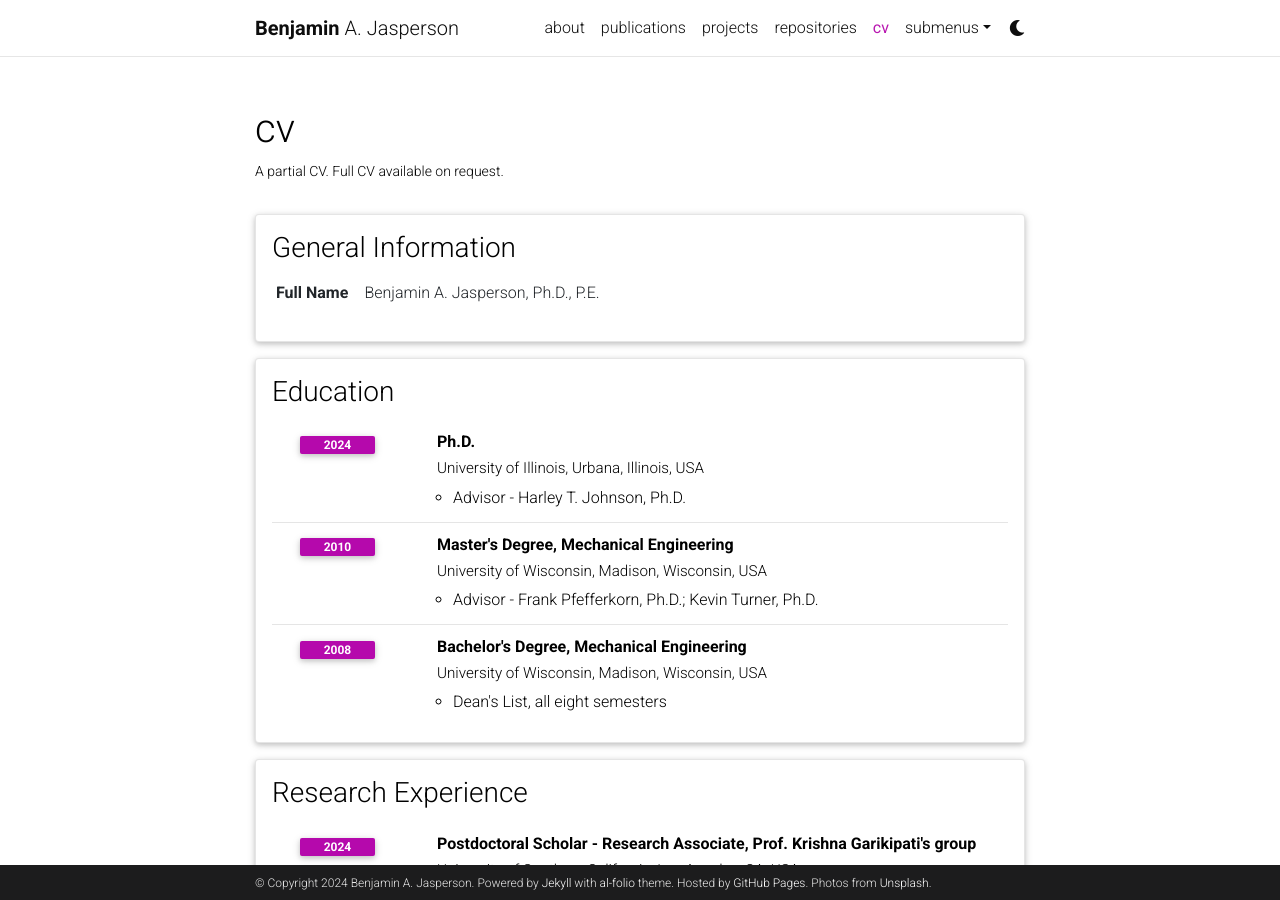
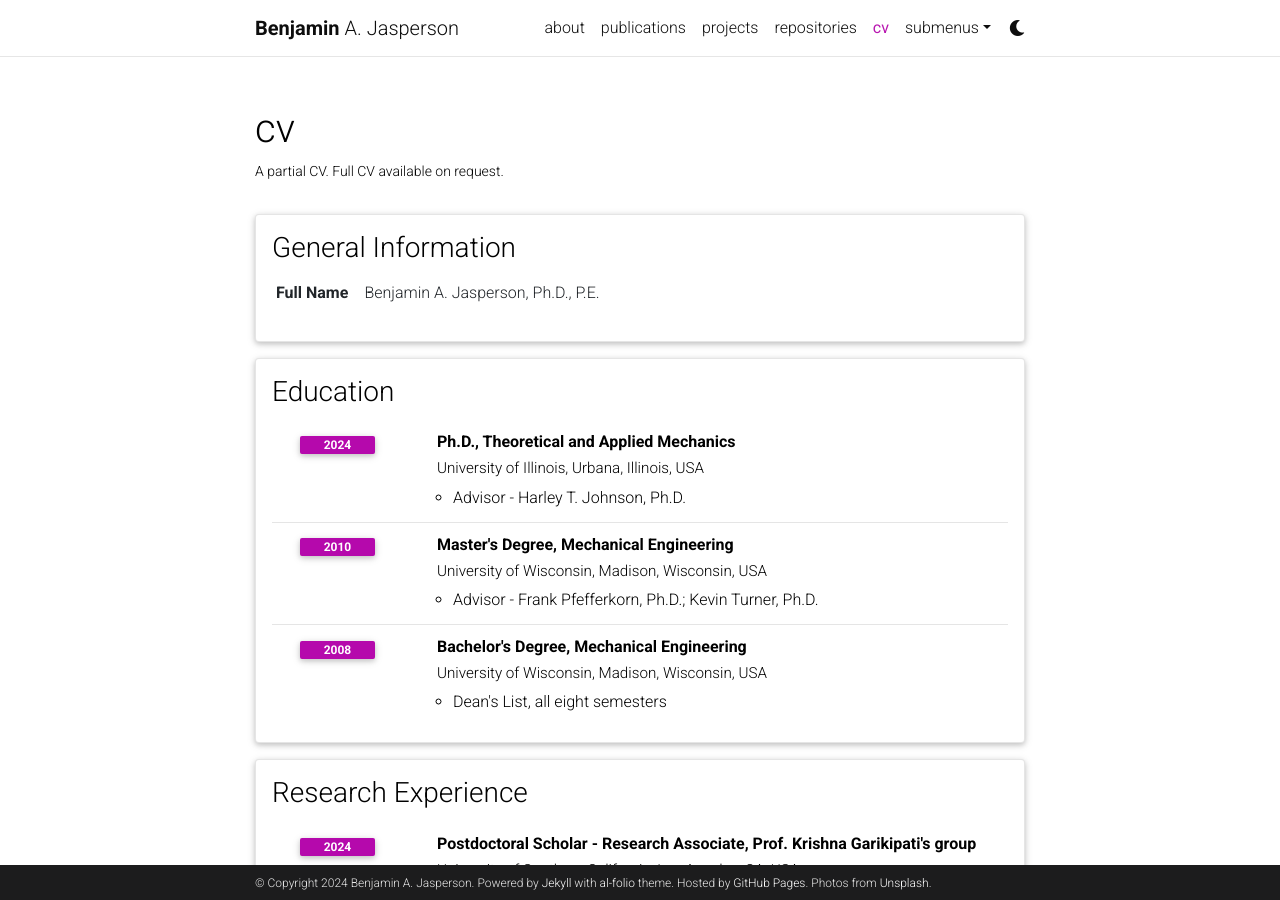
Before and after one commit to bjasperson/bjasperson.github.io, a Jekyll site: the page built from _pages/cv.md, in a window 1280 px wide and 900 px high. Built offline with Jekyll 4.4.1, drawn with Linux system fonts in a browser that asks for light colours; comment, search, counter and statistics services are not loaded; a style sheet for code colours, icons or effects is not loaded.

Commit message:
text updates

```diff
--- a/_data/cv.yml
+++ b/_data/cv.yml
@@ -7,7 +7,7 @@
 - title: Education
   type: time_table
   contents:
-    - title: Ph.D.
+    - title: Ph.D., Theoretical and Applied Mechanics
       institution: University of Illinois, Urbana, Illinois, USA
       year: 2024
       description:
```
